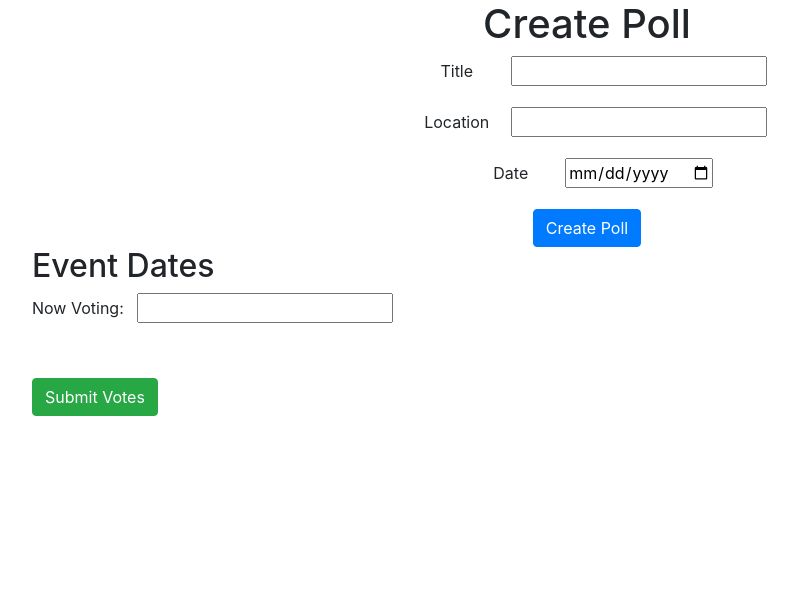
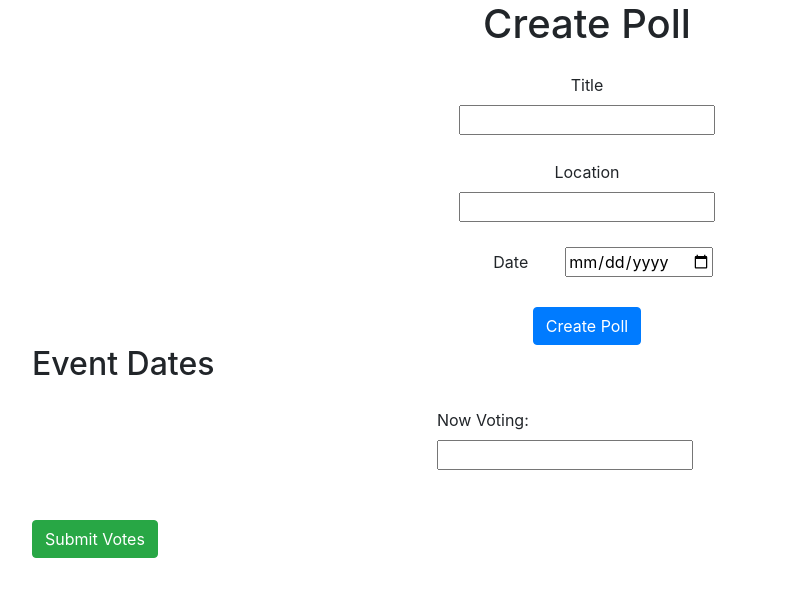
Before and after one commit to justinbansal/daily-js-projects, a website: page doodle.html in a window 1280 px wide. Shown: the whole page, without its empty margins (53-851 px from the left). Drawn offline with nearby package versions, Linux system fonts and the light colour scheme.

Commit message:
added styling for form-group, max width

```diff
--- a/doodle.css
+++ b/doodle.css
@@ -1,5 +1,10 @@
 form label {
     width: 100px;
+}
+
+.form-group {
+    max-width: 300px;
+    margin: 25px auto;
 }
 
 .form-check-label {
```
